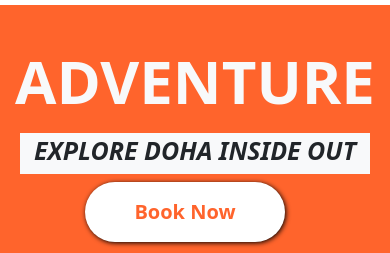
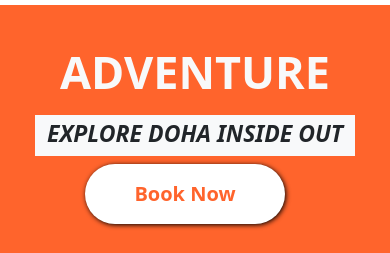
Before and after one commit to aseemmohd/arabian-tourist, a plain HTML site: page index.html in a window 390 px wide. Shown: the part 213-466 px from the top of the page. Drawn offline with nearby package versions, Linux system fonts and the light colour scheme.

Commit message:
completed

```diff
--- a/index.css
+++ b/index.css
@@ -737,7 +737,7 @@ nav {
     .image4 {
         height: 190px;
         width: 120px;
-        right: 340px;
+        right: 333px;
     }
 
     .image2,
@@ -751,6 +751,15 @@ nav {
 
     }
     .head{
-        width: 350px;
+        width: 320px;
+    }
+    .head2{
+        font-size: 23px;
+    }
+    .head1{
+        font-size: 45px;
+    }
+    .about{
+        padding: 20px 9px;
     }
 }
```
